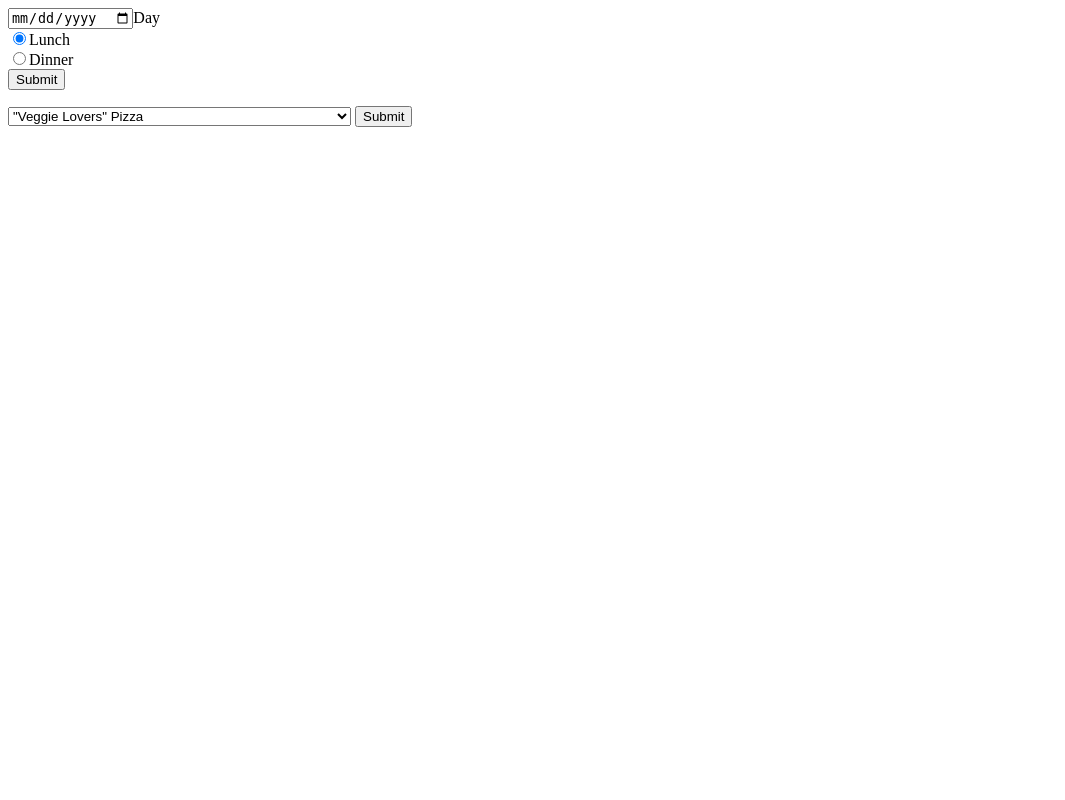
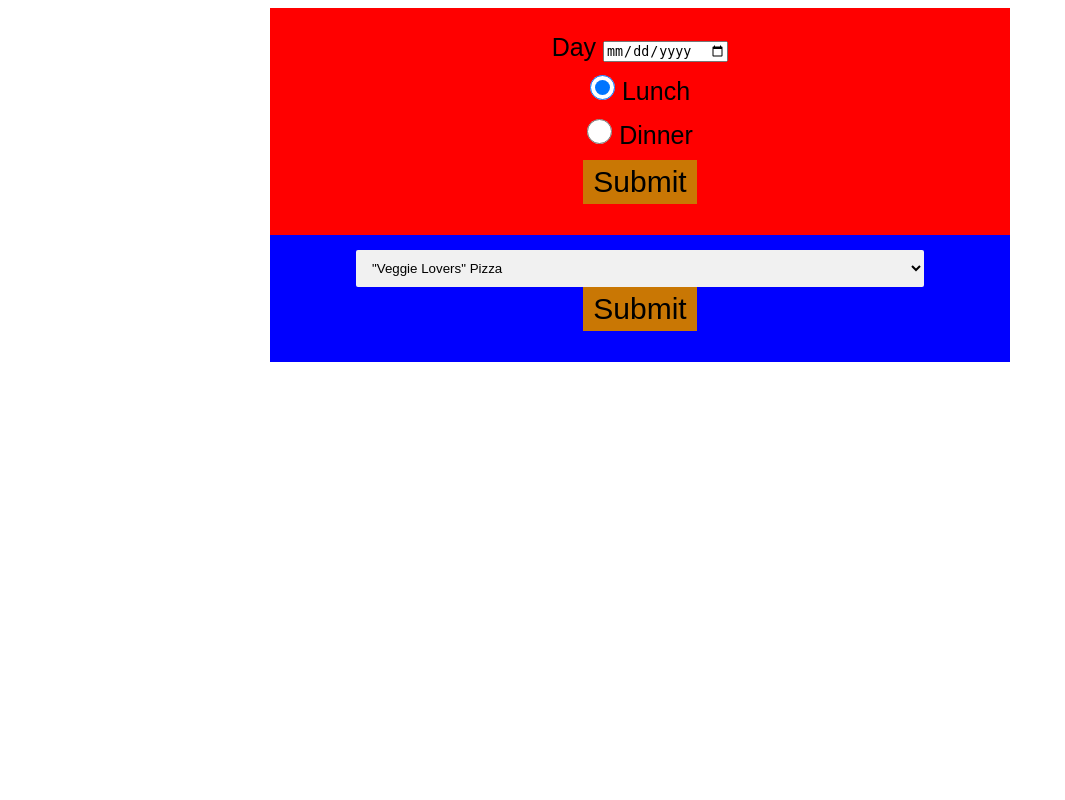
Before and after one commit to JCollins0/MenuProject, a Flask app: page / in a window 1280 px wide. Shown: the whole page, without its empty margins (0-1065 px from the left). Run offline with Flask 2, Linux system fonts and the light colour scheme.

Commit message:
css work

```diff
--- /dev/null
+++ b/static/styles/common.css
@@ -0,0 +1,60 @@
+header{
+  height: 50px;
+  width: auto;
+  border-bottom: 1px solid #e8e8e8;
+}
+div.head{
+  padding: 10px;
+  max-width: calc(800px - (30px * 2));
+  margin:auto;
+  font-size: 28px;
+  font-family: Corbel, sans-serif;
+}
+
+footer{
+  border-top: 1px solid #e8e8e8;
+  height:150px;
+  width: auto;
+}
+
+div.foot{
+  margin-left: auto;
+  margin-right: auto;
+  text-align: center;
+  padding-top: 30px;
+  font-family: Corbel, sans-serif;
+}
+
+div.wrapper{
+  max-width: calc(800px - (30px * 2));
+  margin-right: auto;
+  margin-left: auto;
+  padding-left: 30px;
+  padding-right: 30px;
+  /* border: 2px solid gray; */
+  padding-bottom: 50px;
+}
+
+body{
+  font-family: Corbel, sans-serif;
+}
+
+a{
+  text-decoration: none;
+  color: #2a7ae2;
+}
+
+svg{
+  width: 20px;
+  height: 20px;
+}
+
+a:visited{
+  color: #2a7ae0;
+}
+
+a:hover{
+  text-decoration: underline;
+  color: black;
+  text-decoration-color: black;
+}
--- /dev/null
+++ b/static/styles/input.css
@@ -0,0 +1,69 @@
+input[type=submit]{
+  border: none;
+  text-align: center;
+  text-decoration: none;
+  display: block;
+  color: #000000;
+  padding: 5px 10px;
+  margin-left: auto;
+  margin-right: auto;
+  background-color: #c97704;
+  font-size: 30px;
+}
+
+.viewform{
+  text-align: center;
+  margin-left: auto;
+  margin-right: auto;
+}
+
+.input-wrapper{
+  margin: 10px;
+  display: block;
+  font-size: 25px;
+}
+
+input[type=date]{
+  display: inline-block;
+  margin-left: auto;
+  margin-right: auto;
+}
+
+.radio{
+  height: 25px;
+  width: 25px;
+  background-color: #eee;
+  border-radius: 50%;
+}
+
+input[type=radio]{
+  text-align: center;
+  display: inline-block;
+  margin-left: auto;
+  margin-right: auto;
+}
+
+select{
+  padding: 10px 12px;
+  border: none;
+  border-radius: 2px;
+  background-color: #f1f1f1;
+  width: 80%;
+  margin-left: auto;
+  margin-right: auto;
+  display: block;
+}
+
+div.view{
+  padding: 15px;
+  display: block;
+  align-items: center;
+  background-color: red;
+}
+
+div.search{
+  padding: 15px;
+  display: block;
+  align-items: center;
+  background-color: blue;
+}
--- a/templates/input.html
+++ b/templates/input.html
@@ -1,10 +1,35 @@
-<form action="http://localhost:5000/menu" method = "POST">
-  <input type="date" name="date">Day<br>
-  <input type="radio" name="meal_time" value="Lunch" checked>Lunch<br>
-  <input type="radio" name="meal_time" value="Lunch">Dinner<br>
+<html>
+
+  <head>
+    <link rel="stylesheet" href={{ url_for('static',filename='styles/common.css') }}></link>
+    <link rel="stylesheet" href={{ url_for('static',filename='styles/input.css') }}></link>
+  </head>
+
+  <body>
+    <div class="wrapper">
+
+      <div class="view">
+        <form class="viewform" action="http://localhost:5000/menu" method = "POST">
+          <label class="input-wrapper">
+            Day
+            <input type="date" name="date">
+          </label>
+
+          <label class="input-wrapper">
+            <input type="radio" class="radio" name="meal_time" value="Lunch" checked>
+            Lunch
+          </label>
+
+          <label class="input-wrapper">
+            <input type="radio" class="radio" name="meal_time" value="Dinner">
+            Dinner
+          </label>
+
           <input type="submit" value="Submit">
         </form>
+      </div>
 
+      <div class="search">
         <form action="http://localhost:5000/search" method = "POST">
           <select name=food method="GET" action="/">
             {% for item in foodlist %}
@@ -13,3 +38,7 @@
           </select>
           <input type="submit" value="Submit">
         </form>
+      </div>
+    </div>
+  </body>
+</html>
```
Lines whose indentation alone changed are shown as unchanged.
